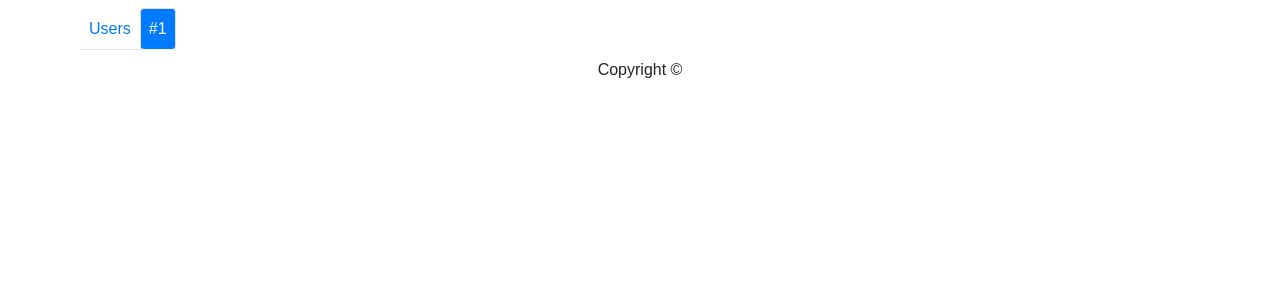
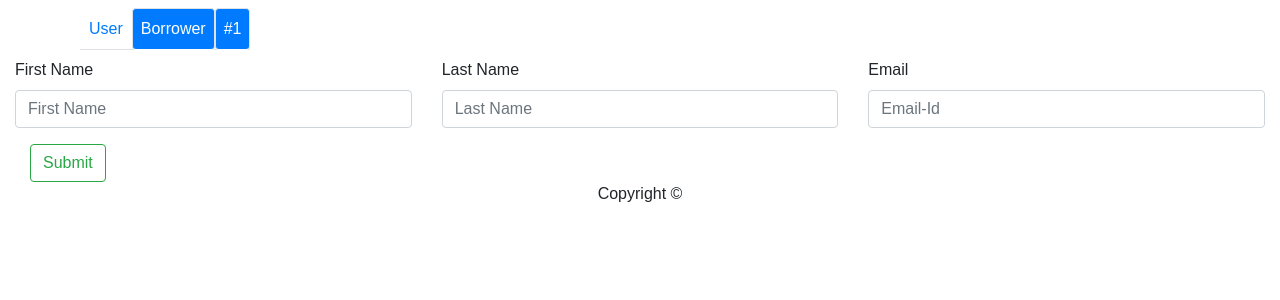
Before and after one commit to vikas-96/reactambabdemo, a React (Create React App) app: page /borrowers/add in a window 1280 px wide. Shown: the top 300 px of the page. Built offline with nearby package versions, Linux system fonts and the light colour scheme.

Commit message:
Borrower started with foemik and yup

```diff
--- a/package.json
+++ b/package.json
@@ -5,6 +5,7 @@
   "dependencies": {
     "axios": "^0.19.0",
     "date-fns": "^2.4.1",
+    "formik": "^1.5.8",
     "lodash": "^4.17.15",
     "react": "^16.10.2",
     "react-bootstrap-table-next": "^3.2.1",
@@ -22,7 +23,8 @@
     "reactstrap": "^8.0.1",
     "redux": "^4.0.4",
     "redux-devtools-extension": "^2.13.8",
-    "redux-thunk": "^2.3.0"
+    "redux-thunk": "^2.3.0",
+    "yup": "^0.27.0"
   },
   "devDependencies": {},
   "scripts": {
--- a/src/components/Layouts/Header.js
+++ b/src/components/Layouts/Header.js
@@ -1,13 +1,8 @@
 import React from "react";
 import { NavLink } from "react-router-dom";
-import {
-    Navbar,
-    Nav,
-    NavItem
-  } from "reactstrap";
+import { Navbar, Nav, NavItem } from "reactstrap";
 
 class Header extends React.Component {
-
   render() {
     return (
       <React.Fragment>
@@ -31,7 +26,12 @@ import {
             <NavItem />
             <NavItem>
               <NavLink className="nav-link arrow-down" to="/users">
-                  Users
+                User
+              </NavLink>
+            </NavItem>
+            <NavItem>
+              <NavLink className="nav-link arrow-down" to="/borrowers">
+                Borrower
               </NavLink>
             </NavItem>
             <NavItem>
--- a/src/components/Layouts/Root.js
+++ b/src/components/Layouts/Root.js
@@ -7,6 +7,8 @@ import { Switch, Route } from "react-router-dom";
 import Users from "../../pages/Users";
 import AddUsers from "../../pages/Users/AddUsers";
 import EditUsers from "../../pages/Users/EditUsers";
+import Borrowers from "../../pages/Borrowers";
+import AddBorrowers from "../../pages/Borrowers/AddBorrower";
 
 const Root = () => {
   return (
@@ -23,6 +25,8 @@ const Root = () => {
                 <Route exact path="/users" component={Users} />
                 <Route exact path="/users/add" component={AddUsers} />
                 <Route exact path="/users/edit/:id" component={EditUsers} />
+                <Route exact path="/borrowers" component={Borrowers} />
+                <Route exact path="/borrowers/add" component={AddBorrowers} />
                 {/* <Route path="/users">
                                 <About />
                             </Route>
--- /dev/null
+++ b/src/pages/Borrowers/AddBorrower.js
@@ -0,0 +1,28 @@
+import React from "react";
+import BorrowerForm from "./BorrowerForm";
+import _ from "lodash";
+
+class AddBorrowers extends React.Component {
+  //   handleSubmit = data => {
+  //     createUser(data)
+  //       .then(res => {
+  //         this.props.history.push("/users");
+  //       })
+  //       .catch(err => console.log(err.response.data.errors));
+  //   };
+
+  render() {
+    return (
+      <BorrowerForm
+      // statedata={this.state}
+      // changefunct={this.handleChange}
+      // SelectChange={this.handleSelectChange}
+      // handleDate={this.handleDate}
+      // fileChange={this.handleFile}
+      // submithandler={this.handleSubmit}
+      />
+    );
+  }
+}
+
+export default AddBorrowers;
--- /dev/null
+++ b/src/pages/Borrowers/BorrowerForm.js
@@ -0,0 +1,67 @@
+import React from "react";
+import { Form, FormGroup, Input, Label, Row, Col, Button } from "reactstrap";
+import { withFormik } from "formik";
+import * as yup from "yup";
+
+const BorrowerFrom = props => {
+  return (
+    <Form>
+      <Row>
+        <Col md={4}>
+          <FormGroup>
+            <Label for="first_name">First Name</Label>
+            <Input
+              type="text"
+              name="first_name"
+              id="first_name"
+              placeholder="First Name"
+              // defaultValue={this.props && this.props.first_name}
+              onChange={props.handleChange}
+            />
+          </FormGroup>
+        </Col>
+        <Col md={4}>
+          <FormGroup>
+            <Label for="last_name">Last Name</Label>
+            <Input
+              type="text"
+              name="last_name"
+              id="last_name"
+              placeholder="Last Name"
+              // defaultValue={this.props && this.props.last_name}
+              onChange={props.handleChange}
+            />
+          </FormGroup>
+        </Col>
+        <Col md={4}>
+          <FormGroup>
+            <Label for="email">Email</Label>
+            <Input
+              type="email"
+              name="email"
+              id="email"
+              placeholder="Email-Id"
+              // defaultValue={this.props && this.props.email}
+              onChange={props.handleChange}
+            />
+          </FormGroup>
+        </Col>
+      </Row>
+      <Col md={4}>
+        <Button type="submit" outline color="success">
+          Submit
+        </Button>
+      </Col>
+    </Form>
+  );
+};
+
+export default withFormik({
+  mapPropsToValues: props => ({
+    first_name: props.first_name,
+    last_name: props.last_name,
+    email: props.email
+  })
+  // validationSchema: props => userSchema(props),
+  // handleSubmit: onSubmit
+})(BorrowerFrom);
--- /dev/null
+++ b/src/pages/Borrowers/index.js
@@ -0,0 +1,16 @@
+import React from "react";
+import { Link } from "react-router-dom";
+// import UserListing from "./Listing";
+
+const Borrowers = () => {
+  return (
+    <React.Fragment>
+      <Link to="/borrowers/add" className="btn btn-success float-right">
+        Add Borrower
+      </Link>
+      {/* <UserListing /> */}
+    </React.Fragment>
+  );
+};
+
+export default Borrowers;
--- a/src/pages/Users/AddUsers.js
+++ b/src/pages/Users/AddUsers.js
@@ -1,6 +1,6 @@
 import React from "react";
 import UserForm from "./UserForm";
-import _ from "lodash";
+// import _ from "lodash";
 import { createUser } from "../../request/users";
 
 class AddUsers extends React.Component {
--- a/src/pages/Users/EditUsers.js
+++ b/src/pages/Users/EditUsers.js
@@ -1,7 +1,7 @@
 import React from "react";
 import UserForm from "./UserForm";
 import { connect } from "react-redux";
-import _ from "lodash";
+// import _ from "lodash";
 import * as userActions from "../../store/users/actions";
 import { updateUser } from "../../request/users";
 
--- a/src/pages/Users/UserForm.js
+++ b/src/pages/Users/UserForm.js
@@ -1,4 +1,4 @@
-import React, { useState, useEffect } from "react";
+import React from "react";
 import {
   Form,
   FormGroup,
```
Also changed, not shown: 1 other file (tests, documents, lock files or other folders). Lines whose indentation alone changed are shown as unchanged.
